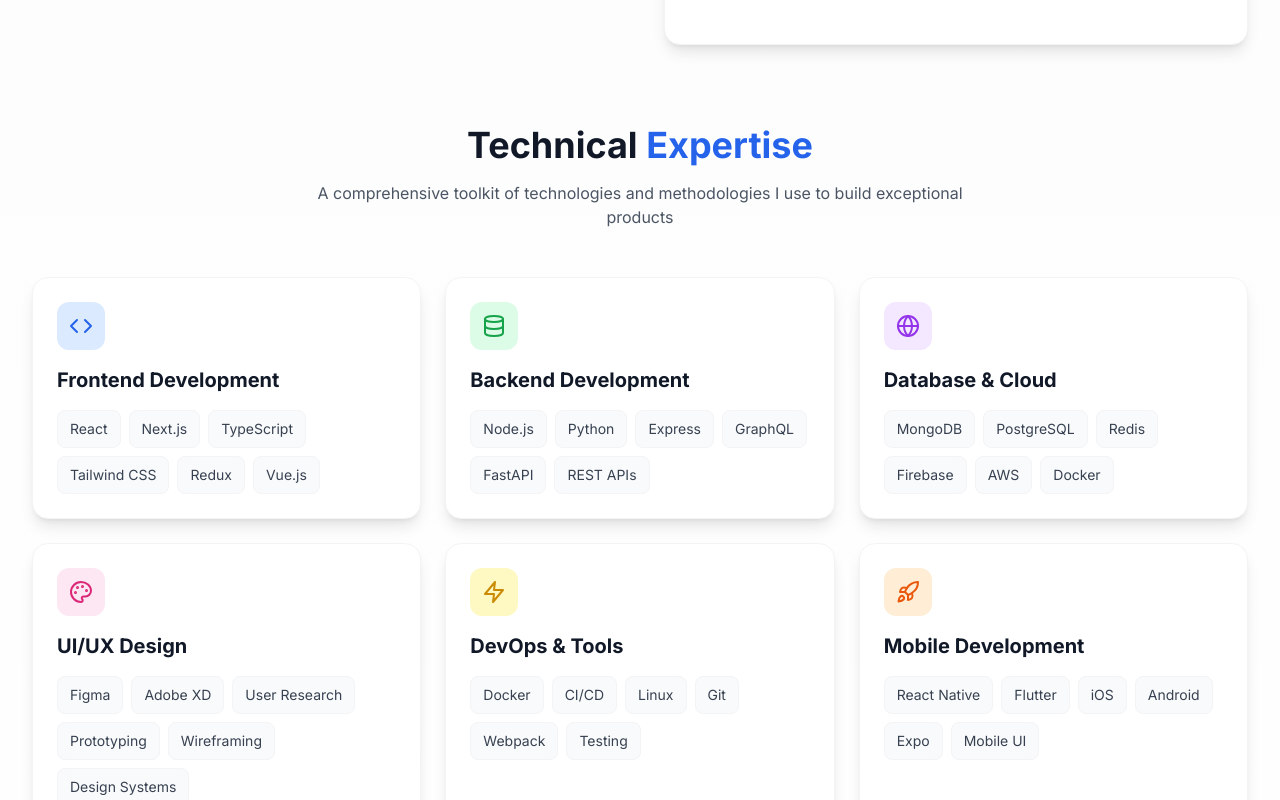
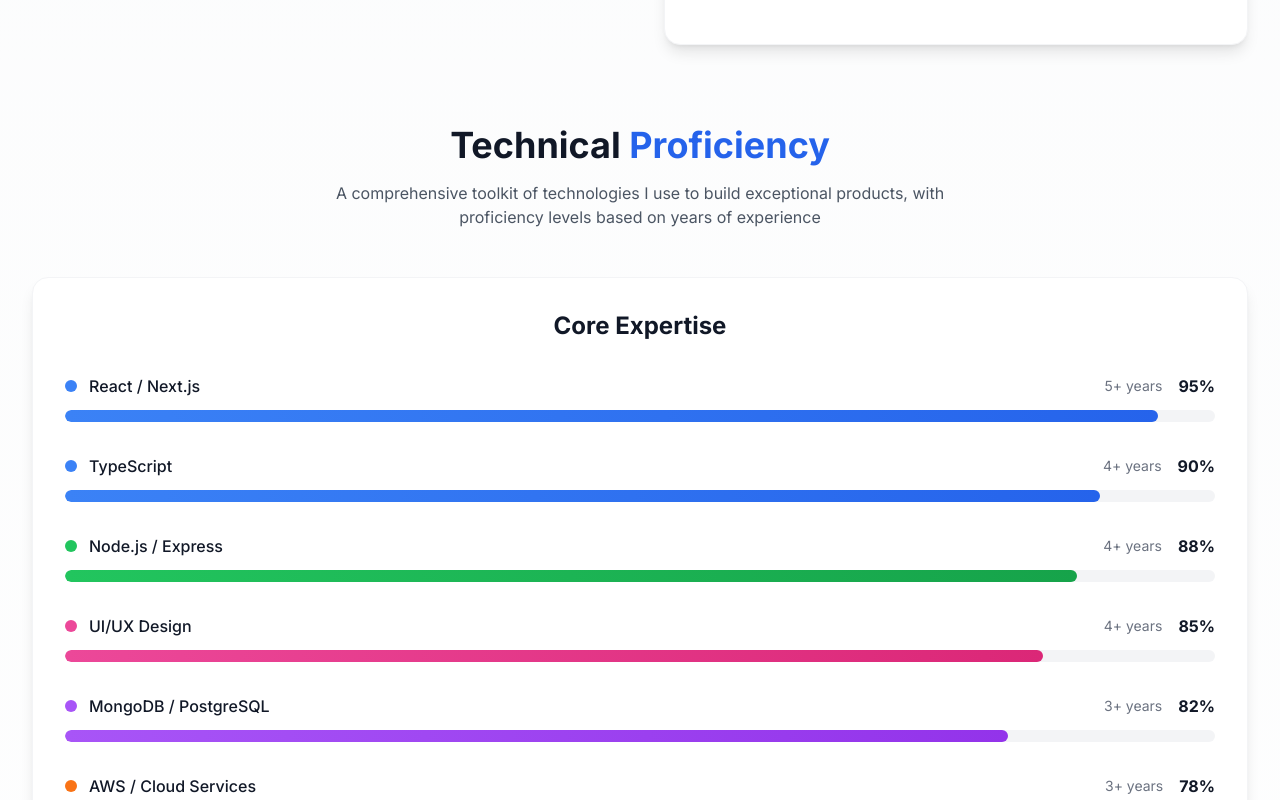
Before and after one commit to Mamoshi572/benson-portfolio, a Next.js app: page /about in a window 1280 px wide. Shown: the part 1840-2640 px from the top of the page. Built offline with nearby package versions, Linux system fonts and the light colour scheme.

Commit message:
feat(about): Add skills progress bars with animations and proficiency indicators

```diff
--- a/app/about/page.tsx
+++ b/app/about/page.tsx
@@ -14,6 +14,31 @@
   Target,
 } from "lucide-react";
 import Image from "next/image";
+
+// Helper functions for dynamic colors
+const getGradientColor = (color: string) => {
+  const colorMap: Record<string, string> = {
+    blue: "from-blue-500 to-blue-600",
+    green: "from-green-500 to-green-600",
+    purple: "from-purple-500 to-purple-600",
+    pink: "from-pink-500 to-pink-600",
+    yellow: "from-yellow-500 to-yellow-600",
+    orange: "from-orange-500 to-orange-600",
+  };
+  return colorMap[color] || "from-blue-500 to-blue-600";
+};
+
+const getSolidColor = (color: string) => {
+  const colorMap: Record<string, string> = {
+    blue: "bg-blue-500",
+    green: "bg-green-500",
+    purple: "bg-purple-500",
+    pink: "bg-pink-500",
+    yellow: "bg-yellow-500",
+    orange: "bg-orange-500",
+  };
+  return colorMap[color] || "bg-blue-500";
+};
 
 export default function AboutPage() {
   const skills = [
@@ -345,27 +370,118 @@
             </motion.div>
           </div>
 
-          {/* Skills Section */}
+          {/* Skills Section - ENHANCED WITH PROGRESS BARS */}
           <motion.div
             initial={{ opacity: 0 }}
             whileInView={{ opacity: 1 }}
             viewport={{ once: true }}
-            transition={{ duration: 0.6 }}
             className="mb-20"
           >
             <div className="text-center mb-12">
               <h2 className="text-3xl md:text-4xl font-bold text-gray-900 dark:text-white mb-4">
                 Technical{" "}
                 <span className="text-blue-600 dark:text-blue-400">
-                  Expertise
+                  Proficiency
                 </span>
               </h2>
               <p className="text-gray-600 dark:text-gray-300 max-w-2xl mx-auto">
-                A comprehensive toolkit of technologies and methodologies I use
-                to build exceptional products
+                A comprehensive toolkit of technologies I use to build
+                exceptional products, with proficiency levels based on years of
+                experience
               </p>
             </div>
 
+            {/* Progress Bars for Top Skills */}
+            <div className="mb-12 bg-white dark:bg-gray-800 rounded-2xl p-8 shadow-lg border border-gray-100 dark:border-gray-700">
+              <h3 className="text-2xl font-bold text-gray-900 dark:text-white mb-8 text-center">
+                Core Expertise
+              </h3>
+
+              <div className="space-y-8">
+                {[
+                  {
+                    name: "React / Next.js",
+                    level: 95,
+                    color: "blue",
+                    years: "5+ years",
+                  },
+                  {
+                    name: "TypeScript",
+                    level: 90,
+                    color: "blue",
+                    years: "4+ years",
+                  },
+                  {
+                    name: "Node.js / Express",
+                    level: 88,
+                    color: "green",
+                    years: "4+ years",
+                  },
+                  {
+                    name: "UI/UX Design",
+                    level: 85,
+                    color: "pink",
+                    years: "4+ years",
+                  },
+                  {
+                    name: "MongoDB / PostgreSQL",
+                    level: 82,
+                    color: "purple",
+                    years: "3+ years",
+                  },
+                  {
+                    name: "AWS / Cloud Services",
+                    level: 78,
+                    color: "orange",
+                    years: "3+ years",
+                  },
+                ].map((skill, index) => (
+                  <motion.div
+                    key={skill.name}
+                    initial={{ opacity: 0, x: -20 }}
+                    whileInView={{ opacity: 1, x: 0 }}
+                    viewport={{ once: true }}
+                    transition={{ delay: index * 0.1 }}
+                    className="space-y-3"
+                  >
+                    <div className="flex justify-between items-center">
+                      <div className="flex items-center gap-3">
+                        <div
+                          className={`w-3 h-3 rounded-full ${getSolidColor(skill.color)}`}
+                        />
+                        <span className="font-medium text-gray-900 dark:text-white">
+                          {skill.name}
+                        </span>
+                      </div>
+                      <div className="flex items-center gap-4">
+                        <span className="text-sm text-gray-500 dark:text-gray-400">
+                          {skill.years}
+                        </span>
+                        <span className="font-bold text-gray-900 dark:text-white">
+                          {skill.level}%
+                        </span>
+                      </div>
+                    </div>
+
+                    <div className="h-3 bg-gray-100 dark:bg-gray-700 rounded-full overflow-hidden">
+                      <motion.div
+                        initial={{ width: 0 }}
+                        whileInView={{ width: `${skill.level}%` }}
+                        viewport={{ once: true }}
+                        transition={{
+                          duration: 1,
+                          delay: index * 0.1 + 0.3,
+                          ease: "easeOut",
+                        }}
+                        className={`h-full rounded-full bg-gradient-to-r ${getGradientColor(skill.color)}`}
+                      />
+                    </div>
+                  </motion.div>
+                ))}
+              </div>
+            </div>
+
+            {/* Enhanced Skills Grid with Categories */}
             <div className="grid md:grid-cols-2 lg:grid-cols-3 gap-6">
               {skills.map((skillGroup, index) => (
                 <motion.div
```
Lines whose indentation alone changed are shown as unchanged.
